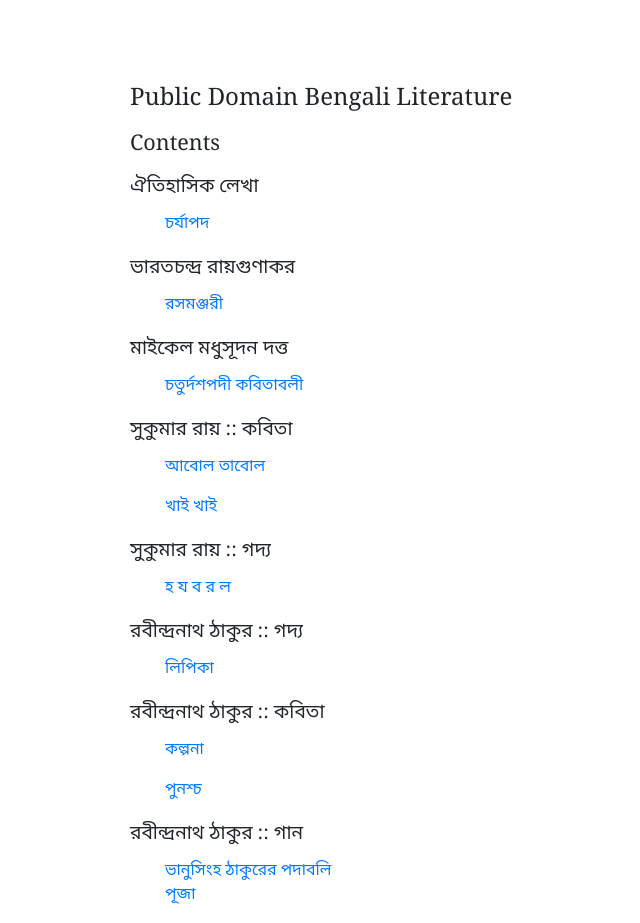
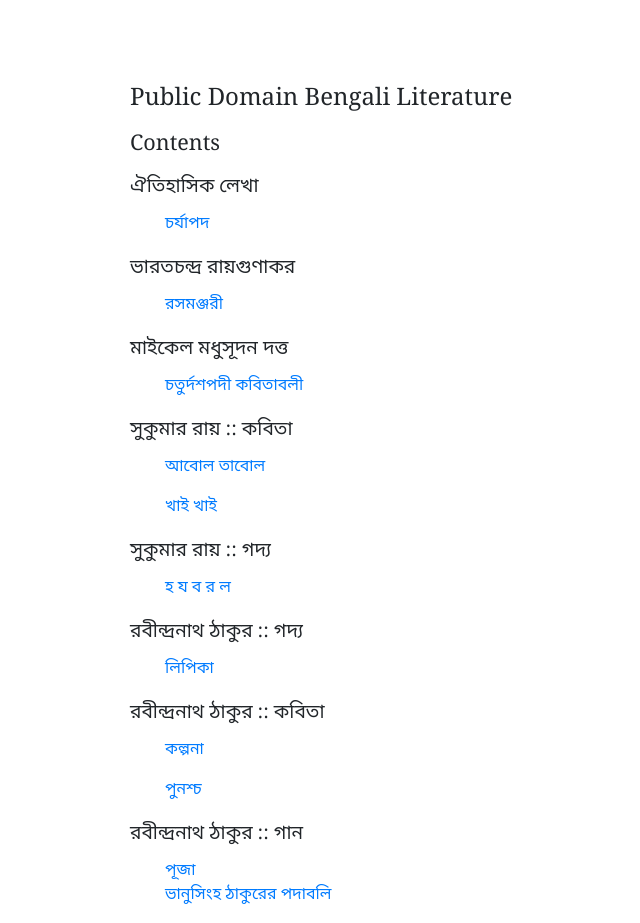
Before and after one commit to majantali/majantali.github.io, a Jekyll site: the page built from index.md, in a window 1280 px wide. Shown: the whole page, without its empty margins (30-670 px from the left). Built offline with Jekyll 4.4.1, drawn with Linux system fonts in a browser that asks for light colours; some web fonts are replaced.

Commit message:
reorder title and author

```diff
--- a/_layouts/default.html
+++ b/_layouts/default.html
@@ -62,11 +62,11 @@
 	  </div>
 
 	  <div class="navbar-header">
-	    <span class="custom-nav-title d-inline">{{ page.author }}</span>
+	    <span class="custom-nav-title h1 d-inline">{{ page.title }}</span>
 	  </div>
 
 	  <div class="navbar-header">
-	    <span class="custom-nav-title h1 d-inline">{{ page.title }}</span>
+	    <span class="custom-nav-title d-inline">{{ page.author }}</span>
 	  </div>
 
 	</div>
--- a/index.md
+++ b/index.md
@@ -46,5 +46,5 @@ layout: landing
 
 ### রবীন্দ্রনাথ ঠাকুর :: গান
 
+- [পূজা](bnarchive/RabindranathTagore_Songs_Puja)
 - [ভানুসিংহ ঠাকুরের পদাবলি](bnarchive/RabindranathTagore_Songs_Bhanusimha)
-- [পূজা](bnarchive/RabindranathTagore_Songs_Puja)
```
